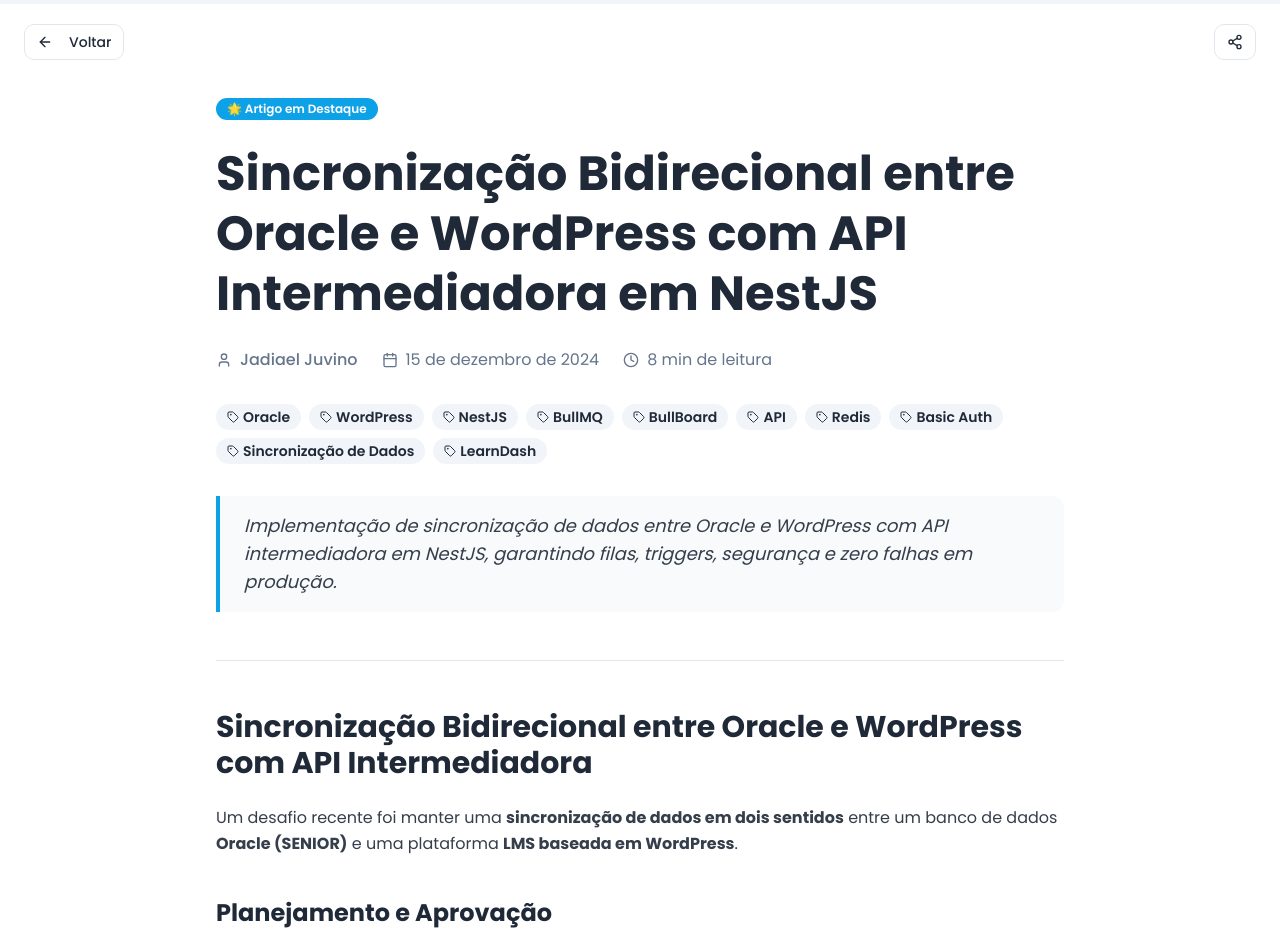
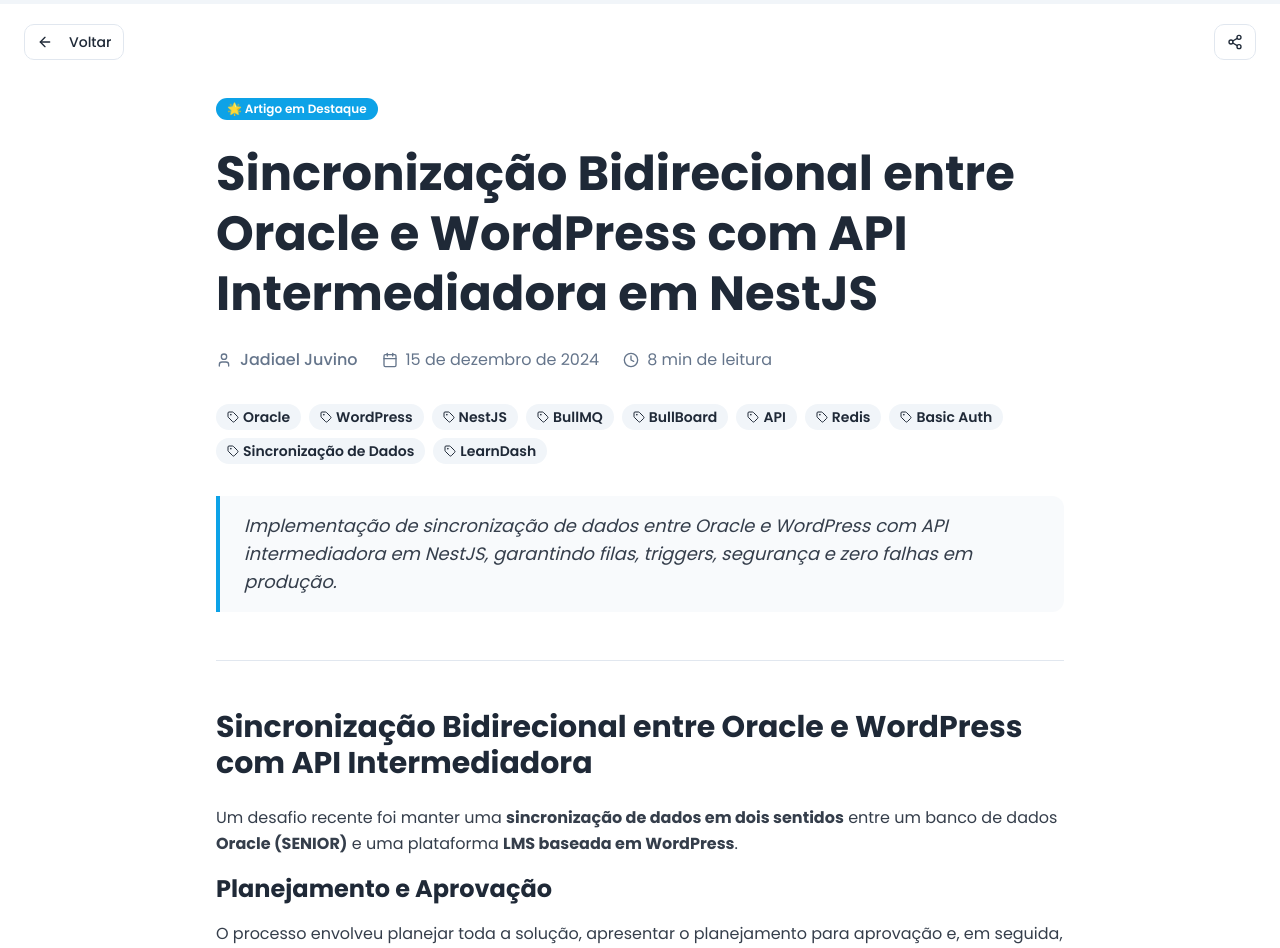
Before and after one commit to Jadiael1/portfolio, a Next.js app: page /blog/1 in a window 1280 px wide. Shown: the top 948 px of the page. Built offline with nearby package versions, Linux system fonts and the light colour scheme.

Commit message:
✨ feat(blog): enhance blog post rendering and styling
- add hr tag replace to support horizontal rule
- adjust heading margins for better readability

```diff
--- a/src/components/BlogWrapper.tsx
+++ b/src/components/BlogWrapper.tsx
@@ -219,8 +219,9 @@
 								)
 								.replace(/`(.*?)`/g, '<code class="bg-secondary px-2 py-1 rounded">$1</code>')
 								.replace(/^\s{0,3}###\s+(.*)$/gm, '<h3 class="text-xl font-bold text-foreground mt-8 mb-3">$1</h3>')
-								.replace(/^\s{0,3}##\s+(.*)$/gm, '<h2 class="text-2xl font-bold text-foreground mt-10 mb-4">$1</h2>')
+								.replace(/^\s{0,3}##\s+(.*)$/gm, '<h2 class="text-2xl font-bold text-foreground my-4">$1</h2>')
 								.replace(/^\s{0,3}#\s+(.*)$/gm, '<h1 class="text-3xl font-bold text-foreground mt-12 mb-6">$1</h1>')
+								.replace(/^\s*---\s*$/gm, '<hr class="mt-8 border-border" />')
 								.replace(/^\s*-\s+(.*)$/gm, '<li class="ml-6">$1</li>')
 								.replace(/(<li.*?>.*?<\/li>\s*)+/gs, '<ul class="list-disc space-y-2 mb-6">$&</ul>')
 								.replace(/\*\*(.*?)\*\*/g, '<strong>$1</strong>')
```
